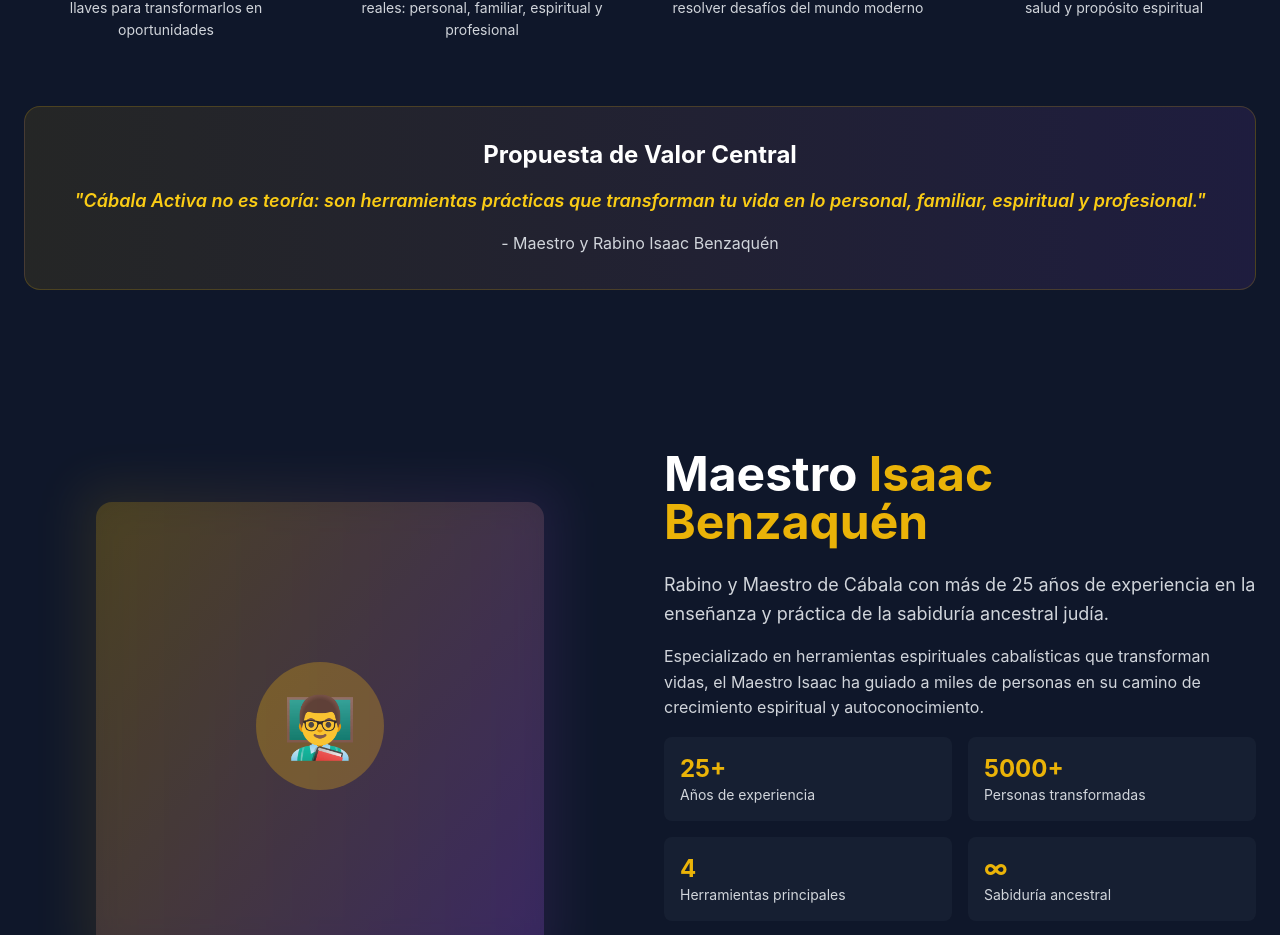
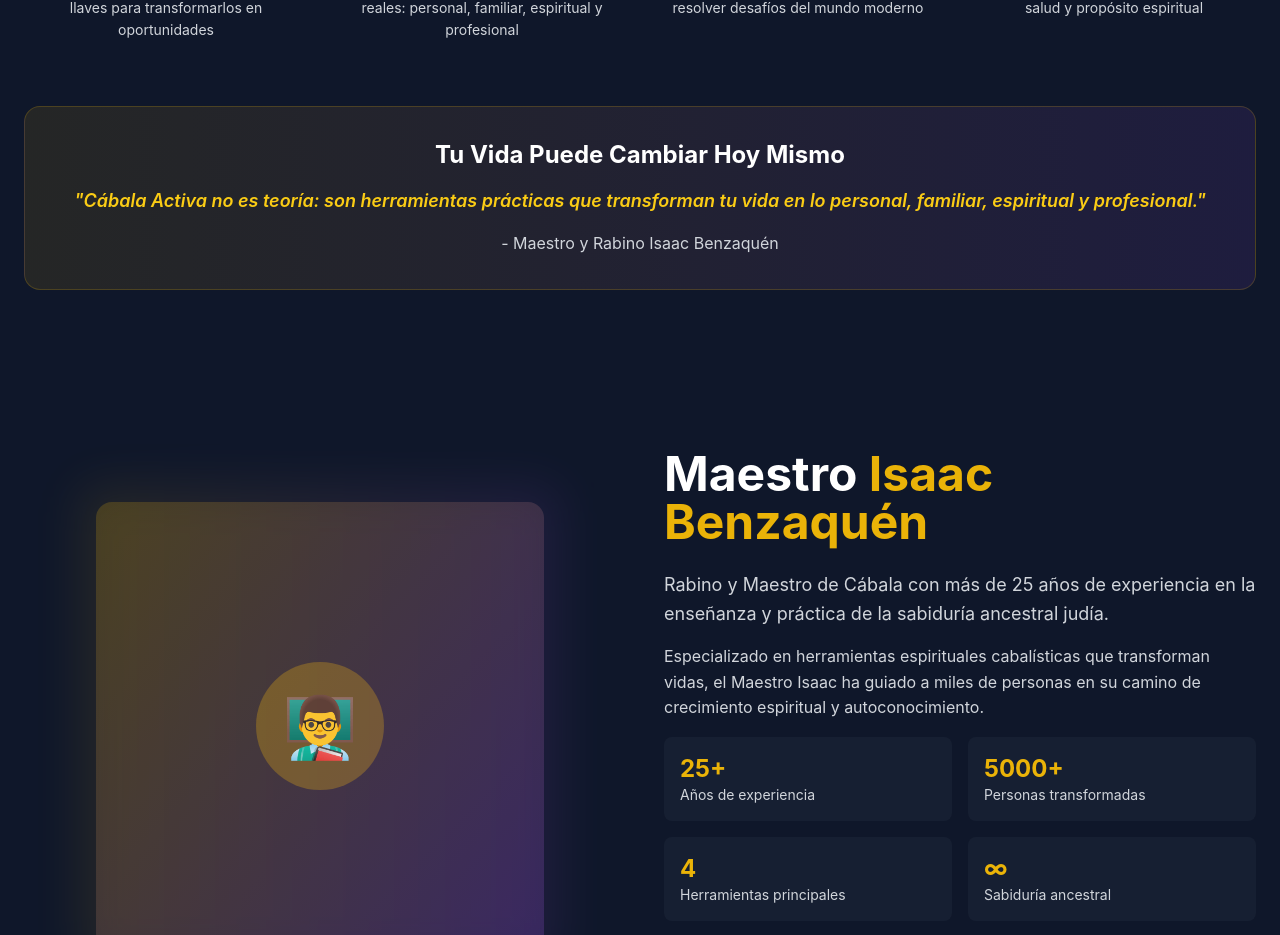
Before and after one commit to mdasuaje/iku-cabalactiva, a React (Vite) app: page / in a window 1280 px wide. Shown: the part 3200-4135 px from the top of the page. Built offline with nearby package versions, Linux system fonts and the light colour scheme.

Commit message:
El nuevo título elimina el lenguaje corporativo frío y lo reemplaza con una promesa emocional directa que impulsa la acción inmediata del usuario. "Tu Vida Puede Cambiar Hoy Mismo"

```diff
--- a/src/components/sections/ValueProposition.jsx
+++ b/src/components/sections/ValueProposition.jsx
@@ -72,7 +72,7 @@ const ValueProposition = () => {
           className="bg-gradient-to-r from-yellow-500/10 to-purple-500/10 rounded-2xl p-8 border border-yellow-500/20 text-center"
         >
           <h3 className="text-2xl font-bold text-white mb-4">
-            Propuesta de Valor Central
+            Tu Vida Puede Cambiar Hoy Mismo
           </h3>
           <p className="text-lg text-yellow-400 font-semibold italic">
             "Cábala Activa no es teoría: son herramientas prácticas que transforman tu vida
```
